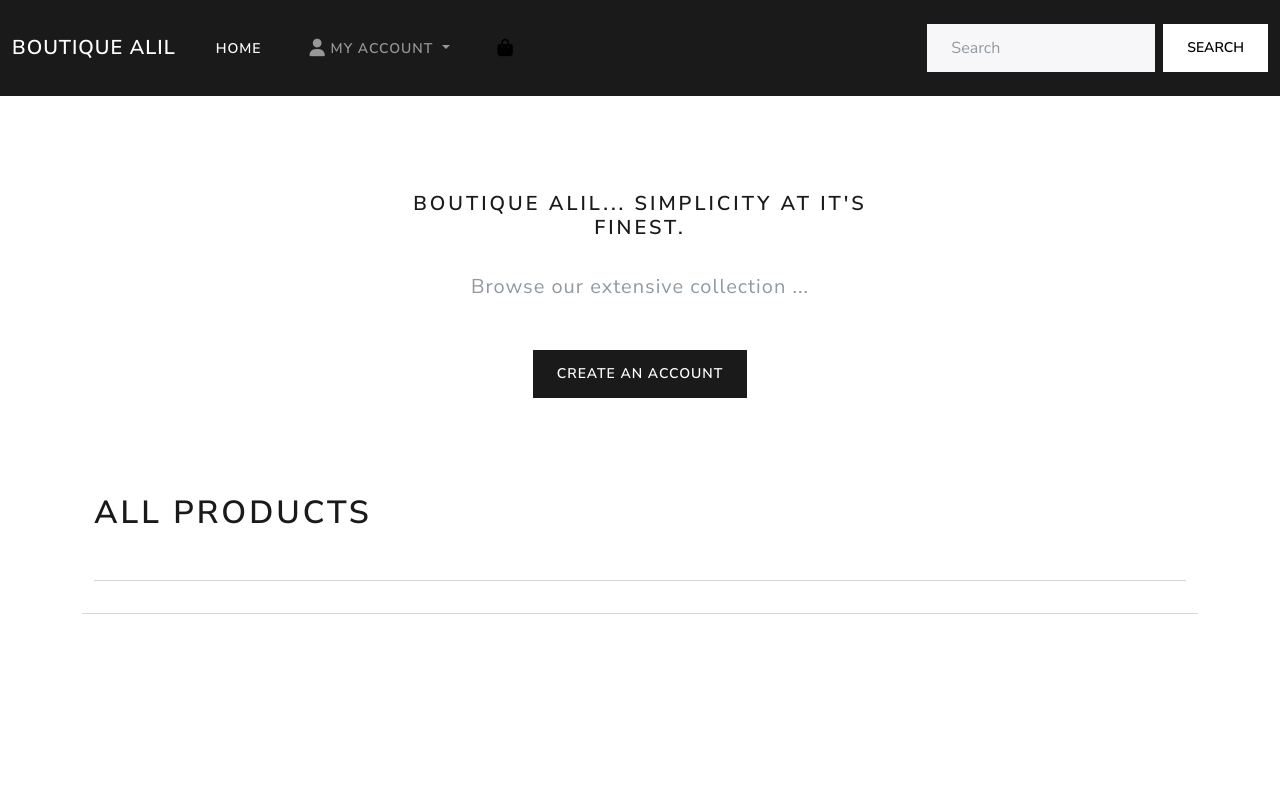
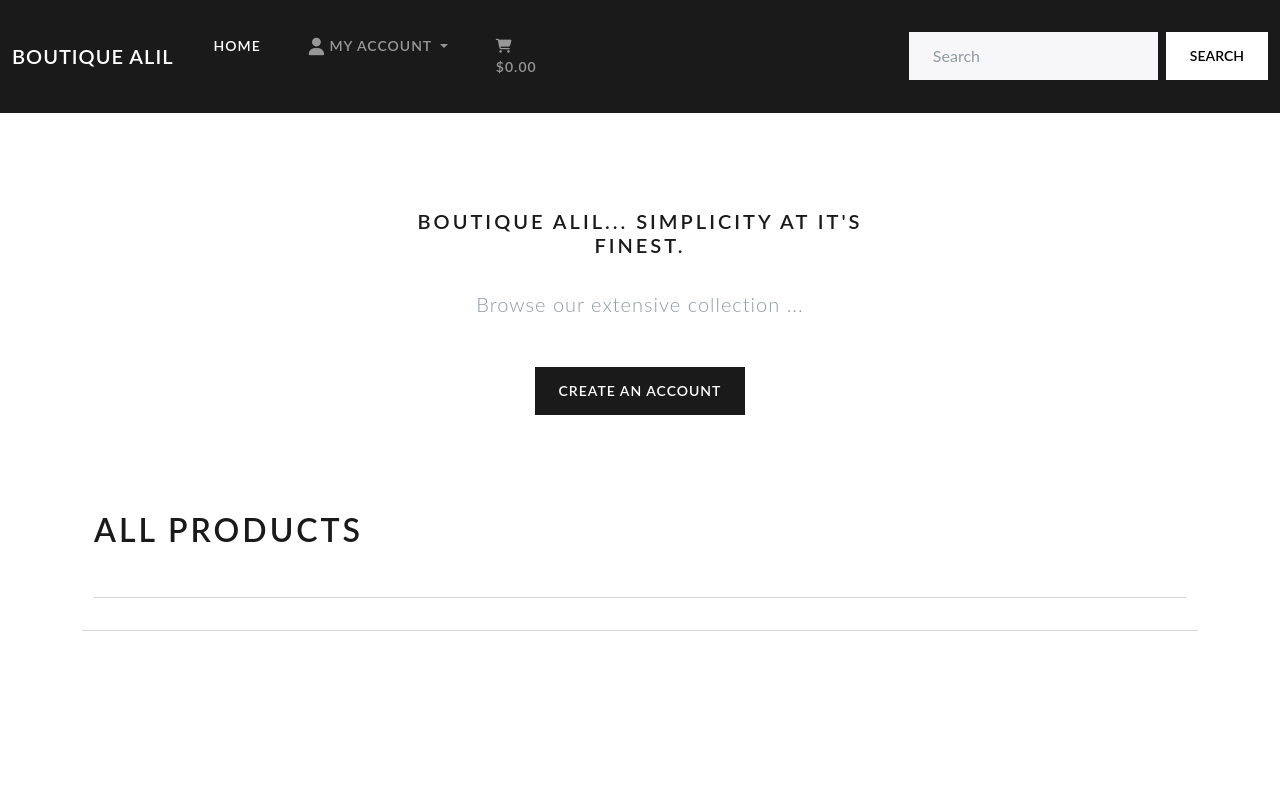
Before and after one commit to BadrAlioui/boutique_alil, a Django app: page / in a window 1280 px wide. Run offline with Django 5.2, Linux system fonts and the light colour scheme; some libraries are stand-ins or nearby versions.

Commit message:
Completed header and ass element css

```diff
--- a/boutique_alil/urls.py
+++ b/boutique_alil/urls.py
@@ -1,10 +1,12 @@
 
 from django.contrib import admin
 from django.urls import path, include
+from django.conf import settings
+from django.conf.urls.static import static
 
 urlpatterns = [
     path('admin/', admin.site.urls),
     path('accounts/', include('allauth.urls')),
     path('', include('home.urls')),
 
-]
+]+ static(settings.MEDIA_URL, document_root=settings.MEDIA_ROOT)
--- /dev/null
+++ b/static/css/styles.css
@@ -0,0 +1,25 @@
+html,
+body {
+    margin: 0;
+    padding: 0;
+    font-family: 'Lato';
+    box-sizing: border-box;
+    height: 100vh;
+    width: 100vw;
+    display: flex;
+    flex-direction: column;
+    overflow-x: hidden;
+}
+
+main {
+    flex-grow: 1;
+    margin: 0;
+    padding: 0;
+}
+
+/* rating */
+
+.fa-star {
+    color: gold;
+    margin-right: 9px;
+}
--- a/templates/base.html
+++ b/templates/base.html
@@ -97,24 +97,18 @@
                                     {% endif %}
                                 </ul>
                             </li>
-                            <li class="list-inline-item">
-                                <a
-                                    class="{% if grand_total %}text-info font-weight-bold{% else %}text-black{% endif %} nav-link"
-                                    href=""
+                            <li class="nav-item">
+                                <a class="nav-link" href="#"
+                                    ><i
+                                        class="fa-solid fa-cart-shopping"
+                                        aria-hidden="true"
+                                    ></i>
+                                    <p class="my-0">
+                                        {% if grand_total %} ${{
+                                        grand_total|floatformat:2 }} {% else %}
+                                        $0.00 {% endif %}
+                                    </p></a
                                 >
-                                    <div class="text-center">
-                                        <div>
-                                            <i
-                                                class="fas fa-shopping-bag fa-lg"
-                                            ></i>
-                                        </div>
-                                        <p class="my-0">
-                                            {% if grand_total %} ${{
-                                            grand_total|floatformat:2 }} {% else
-                                            %} $0.00 {% endif %}
-                                        </p>
-                                    </div>
-                                </a>
                             </li>
                         </ul>
 
```
Also changed, not shown: boutique_alil/settings.py (+14 -0 lines), static/js/main.js (added).
